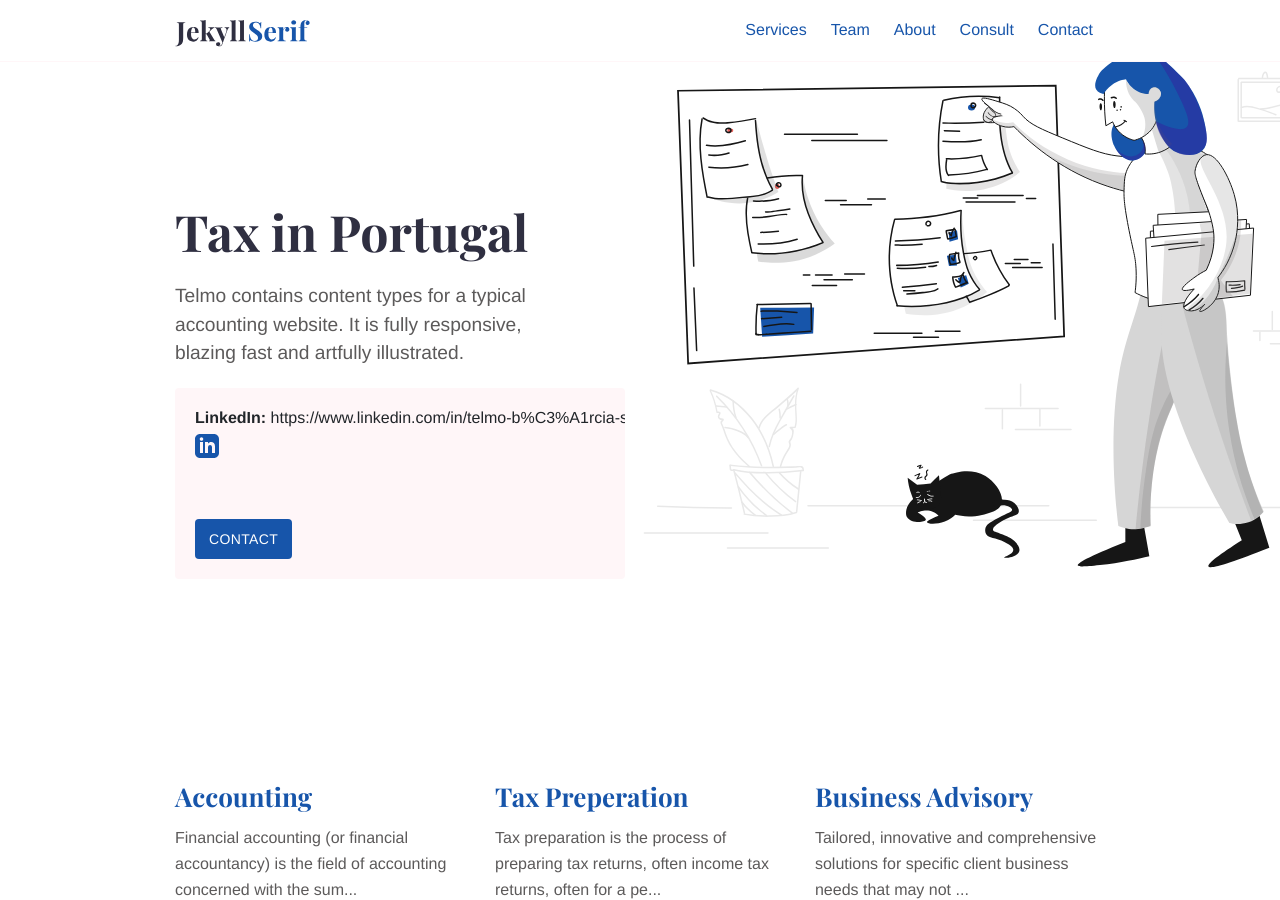
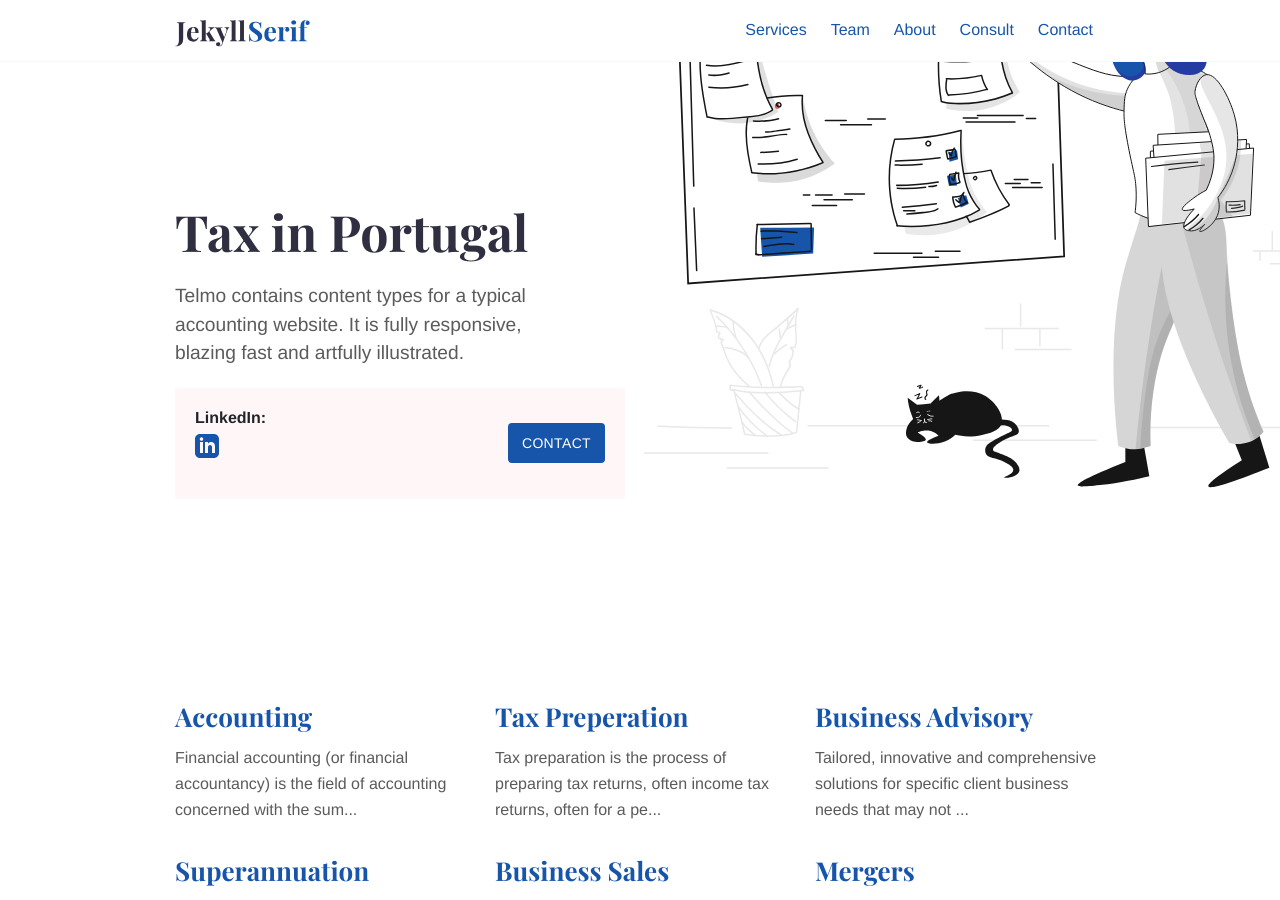
Before and after one commit to AhmadMajid/AhmadMajid.github.io, a Jekyll site: the page built from index.md, in a window 1280 px wide and 900 px high. Built offline with Jekyll 4.4.1, drawn with Linux system fonts in a browser that asks for light colours.

Commit message:
commented out linkedin link

```diff
--- a/_includes/call.html
+++ b/_includes/call.html
@@ -11,7 +11,7 @@
     </div>
     {% endif %} -->
 {% if site.data.contact.linkedin %}
-        <div class="call-phone"><strong>LinkedIn: </strong> {{ site.data.contact.linkedin }} </div>
+        <div class="call-phone"><strong>LinkedIn: </strong> <!-- {{ site.data.contact.linkedin }}  --></div>
         <a href="https://www.linkedin.com/in/telmo-b%C3%A1rcia-soares-3474bb118/" target="blank"><img src="/images/social/iconmonstr-linkedin-3-blue.svg"></a>
     {% endif %}
     <br>
```
